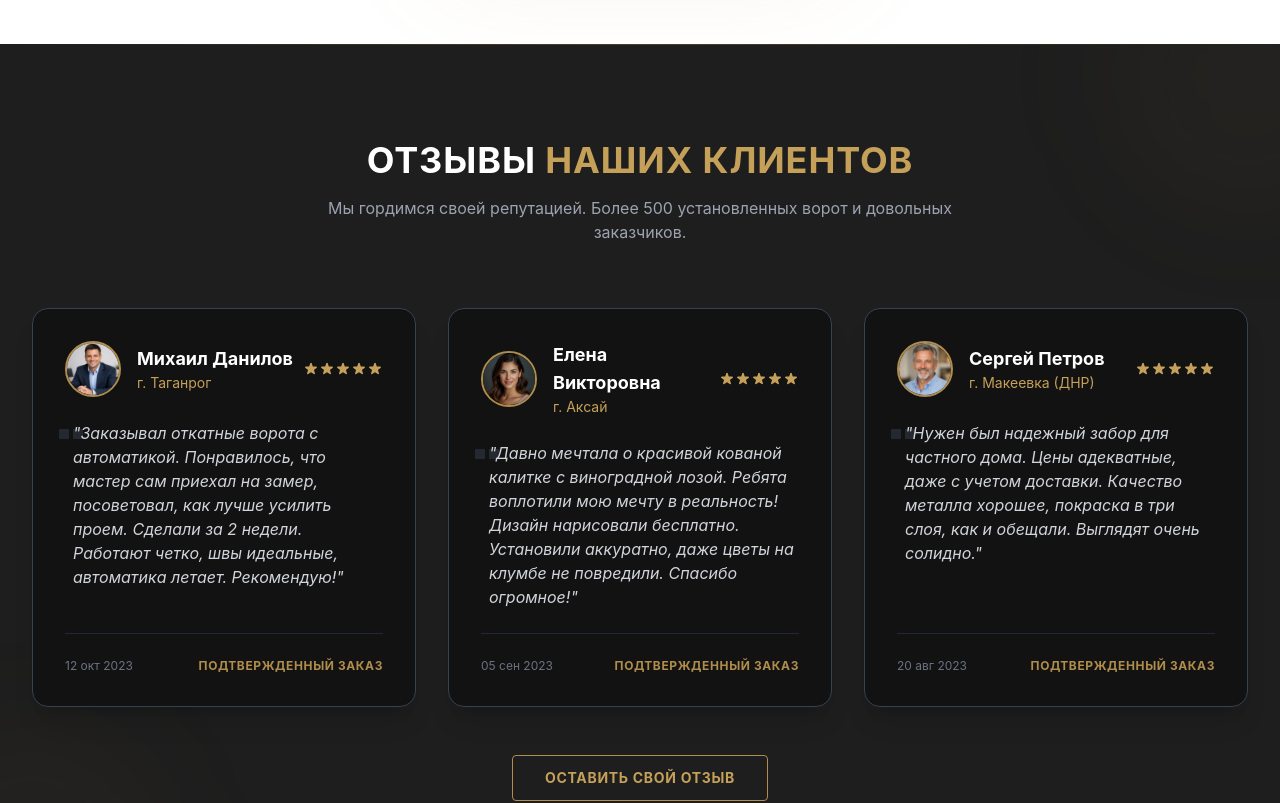
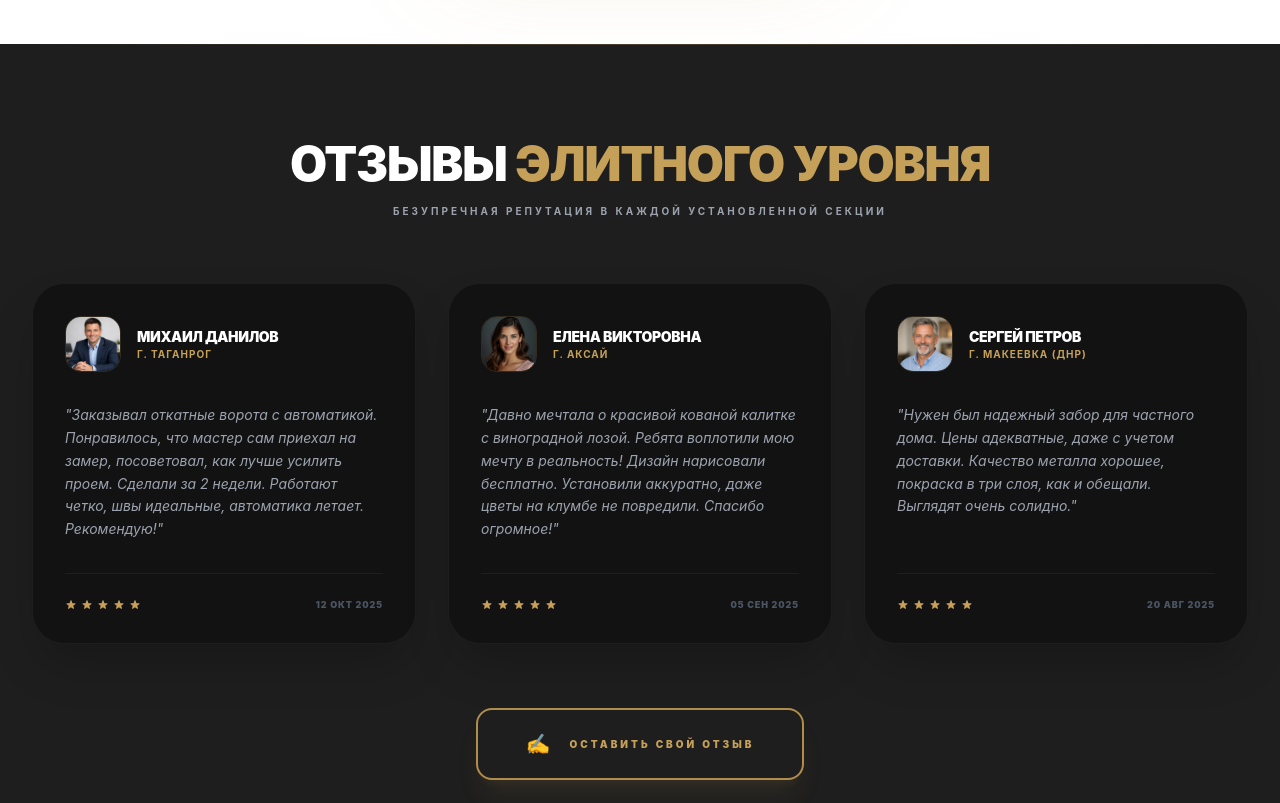
Before and after one commit to ksasha79/KovkaMaster, a React (Vite) app: page / in a window 1280 px wide. Shown: the part 6700-7503 px from the top of the page. Built offline with nearby package versions, Linux system fonts and the light colour scheme.

Commit message:
Update Reviews.tsx

```diff
--- a/components/Reviews.tsx
+++ b/components/Reviews.tsx
@@ -1,4 +1,5 @@
-import React from 'react';
+
+import React, { useState } from 'react';
 
 interface Review {
   id: number;
@@ -10,7 +11,7 @@ interface Review {
   date: string;
 }
 
-const reviews: Review[] = [
+const initialReviews: Review[] = [
   {
     id: 1,
     name: "Михаил Данилов",
@@ -18,7 +19,7 @@ const reviews: Review[] = [
     text: "Заказывал откатные ворота с автоматикой. Понравилось, что мастер сам приехал на замер, посоветовал, как лучше усилить проем. Сделали за 2 недели. Работают четко, швы идеальные, автоматика летает. Рекомендую!",
     avatar: "/images/review1.jpg",
     rating: 5,
-    date: "12 окт 2023"
+    date: "12 окт 2025"
   },
   {
     id: 2,
@@ -27,7 +28,7 @@ const reviews: Review[] = [
     text: "Давно мечтала о красивой кованой калитке с виноградной лозой. Ребята воплотили мою мечту в реальность! Дизайн нарисовали бесплатно. Установили аккуратно, даже цветы на клумбе не повредили. Спасибо огромное!",
     avatar: "/images/review2.jpg",
     rating: 5,
-    date: "05 сен 2023"
+    date: "05 сен 2025"
   },
   {
     id: 3,
@@ -36,80 +37,204 @@ const reviews: Review[] = [
     text: "Нужен был надежный забор для частного дома. Цены адекватные, даже с учетом доставки. Качество металла хорошее, покраска в три слоя, как и обещали. Выглядят очень солидно.",
     avatar: "/images/review3.jpg",
     rating: 5,
-    date: "20 авг 2023"
+    date: "20 авг 2025"
   }
 ];
 
 const Reviews: React.FC = () => {
+  const [isModalOpen, setIsModalOpen] = useState(false);
+  const [rating, setRating] = useState(5);
+  const [hover, setHover] = useState(0);
+  const [isSubmitting, setIsSubmitting] = useState(false);
+  const [isSuccess, setIsSuccess] = useState(false);
+  const [formData, setFormData] = useState({ name: '', location: '', text: '' });
+
+  const handleSubmit = async (e: React.FormEvent) => {
+    e.preventDefault();
+    setIsSubmitting(true);
+
+    // Формируем сообщение для Telegram/Email через существующий API
+    const message = `НОВЫЙ ОТЗЫВ (Рейтинг: ${rating}★)\nОткуда: ${formData.location}\nТекст: ${formData.text}`;
+
+    try {
+      const response = await fetch('/api/contact', {
+        method: 'POST',
+        headers: { 'Content-Type': 'application/json' },
+        body: JSON.stringify({
+          name: formData.name,
+          phone: "ОТЗЫВ",
+          message: message
+        }),
+      });
+
+      if (response.ok) {
+        setIsSuccess(true);
+        setTimeout(() => {
+          setIsModalOpen(false);
+          setIsSuccess(false);
+          setFormData({ name: '', location: '', text: '' });
+          setRating(5);
+        }, 3000);
+      }
+    } catch (error) {
+      console.error("Error submitting review:", error);
+    } finally {
+      setIsSubmitting(false);
+    }
+  };
+
   return (
     <section id="reviews" className="py-24 bg-metal-800 relative overflow-hidden">
-      {/* Decorative Background Elements */}
       <div className="absolute top-0 left-0 w-full h-px bg-gradient-to-r from-transparent via-gold-600/30 to-transparent"></div>
-      <div className="absolute -top-24 -right-24 w-64 h-64 bg-gold-600/5 rounded-full blur-3xl"></div>
-      <div className="absolute -bottom-24 -left-24 w-64 h-64 bg-gold-600/5 rounded-full blur-3xl"></div>
 
       <div className="max-w-7xl mx-auto px-4 sm:px-6 lg:px-8 relative z-10">
         <div className="text-center mb-16">
-          <h2 className="text-3xl md:text-4xl font-bold text-white uppercase tracking-wide">
-            Отзывы <span className="text-gold-500">Наших Клиентов</span>
+          <h2 className="text-3xl md:text-5xl font-black text-white uppercase tracking-tight">
+            ОТЗЫВЫ <span className="text-gold-500">ЭЛИТНОГО УРОВНЯ</span>
           </h2>
-          <p className="mt-4 text-gray-400 max-w-2xl mx-auto">
-            Мы гордимся своей репутацией. Более 500 установленных ворот и довольных заказчиков.
+          <p className="mt-4 text-gray-400 max-w-2xl mx-auto uppercase text-[10px] tracking-[0.3em] font-bold">
+            Безупречная репутация в каждой установленной секции
           </p>
         </div>
 
         <div className="grid grid-cols-1 md:grid-cols-2 lg:grid-cols-3 gap-8">
-          {reviews.map((review) => (
+          {initialReviews.map((review) => (
             <div
               key={review.id}
-              className="bg-metal-900 p-8 rounded-2xl border border-gray-700 hover:border-gold-500/50 transition-all duration-300 transform hover:-translate-y-2 shadow-xl flex flex-col h-full"
+              className="bg-metal-900 p-8 rounded-[2rem] border border-white/5 hover:border-gold-500/30 transition-all duration-500 shadow-2xl flex flex-col h-full group"
             >
-              <div className="flex items-center mb-6">
+              <div className="flex items-center mb-8">
                 <img
                   src={review.avatar}
                   alt={review.name}
-                  className="w-14 h-14 rounded-full object-cover border-2 border-gold-600 mr-4"
+                  className="w-14 h-14 rounded-2xl object-cover border border-gold-600/20 mr-4 group-hover:scale-110 transition-transform"
                   onError={(e) => {
-                    // Если фото в папке нет, создаем стильную заглушку с инициалами
-                    e.currentTarget.src = `https://ui-avatars.com/api/?name=${encodeURIComponent(review.name)}&background=c5a059&color=fff&size=150`;
+                    e.currentTarget.src = `https://ui-avatars.com/api/?name=${encodeURIComponent(review.name)}&background=c5a059&color=fff&size=150&bold=true`;
                   }}
                 />
                 <div>
-                  <h4 className="text-white font-bold text-lg">{review.name}</h4>
-                  <p className="text-gold-500 text-sm">{review.location}</p>
+                  <h4 className="text-white font-black uppercase text-sm tracking-tight">{review.name}</h4>
+                  <p className="text-gold-500 text-[10px] font-bold uppercase tracking-widest">{review.location}</p>
                 </div>
-                <div className="ml-auto flex text-gold-500">
+              </div>
+
+              <div className="relative mb-8 flex-grow">
+                <p className="text-gray-400 text-sm leading-relaxed italic">
+                  "{review.text}"
+                </p>
+              </div>
+
+              <div className="pt-6 border-t border-white/5 flex justify-between items-center">
+                <div className="flex text-gold-500 gap-1">
                    {[...Array(5)].map((_, i) => (
-                     <svg key={i} className={`w-4 h-4 ${i < review.rating ? 'fill-current' : 'text-gray-600'}`} viewBox="0 0 20 20">
+                     <svg key={i} className="w-3 h-3 fill-current" viewBox="0 0 20 20">
                        <path d="M9.049 2.927c.3-.921 1.603-.921 1.902 0l1.07 3.292a1 1 0 00.95.69h3.462c.969 0 1.371 1.24.588 1.81l-2.8 2.034a1 1 0 00-.364 1.118l1.07 3.292c.3.921-.755 1.688-1.54 1.118l-2.8-2.034a1 1 0 00-1.175 0l-2.8 2.034c-.784.57-1.838-.197-1.539-1.118l1.07-3.292a1 1 0 00-.364-1.118L2.98 8.72c-.783-.57-.38-1.81.588-1.81h3.461a1 1 0 00.951-.69l1.07-3.292z" />
                      </svg>
                    ))}
                 </div>
-              </div>
-
-              <div className="relative mb-6 flex-grow">
-                <svg className="absolute -top-2 -left-2 w-8 h-8 text-gray-700 transform -scale-x-100 opacity-50" fill="currentColor" viewBox="0 0 32 32">
-                  <path d="M10 8v8h6v10h-10v-10h4v-8h-4zm14 0v8h6v10h-10v-10h4v-8h-4z"></path>
-                </svg>
-                <p className="text-gray-300 italic relative z-10 pl-2">
-                  "{review.text}"
-                </p>
-              </div>
-
-              <div className="pt-6 border-t border-gray-800 flex justify-between items-center">
-                <span className="text-xs text-gray-500">{review.date}</span>
-                <span className="text-xs font-bold text-gold-600 uppercase tracking-wider">Подтвержденный заказ</span>
+                <span className="text-[9px] font-black text-gray-600 uppercase tracking-widest">{review.date}</span>
               </div>
             </div>
           ))}
         </div>
 
-        <div className="mt-12 text-center">
-           <a href="#contact" className="inline-block px-8 py-3 border border-gold-600 text-gold-500 rounded hover:bg-gold-600 hover:text-white transition-colors font-bold uppercase text-sm tracking-wider">
-             Оставить свой отзыв
-           </a>
+        <div className="mt-16 text-center">
+           <button
+             onClick={() => setIsModalOpen(true)}
+             className="inline-flex items-center gap-4 px-12 py-5 bg-transparent border-2 border-gold-600 text-gold-500 rounded-2xl hover:bg-gold-600 hover:text-metal-900 transition-all font-black uppercase text-[10px] tracking-[0.3em] shadow-xl shadow-gold-600/10 active:scale-95"
+           >
+             <span className="text-xl">✍️</span> Оставить свой отзыв
+           </button>
         </div>
       </div>
+
+      {/* MODAL FORM */}
+      {isModalOpen && (
+        <div className="fixed inset-0 z-[100] flex items-center justify-center p-4">
+          <div
+            className="absolute inset-0 bg-black/90 backdrop-blur-xl animate-in fade-in duration-300"
+            onClick={() => !isSubmitting && setIsModalOpen(false)}
+          ></div>
+
+          <div className="relative w-full max-w-lg bg-metal-900 rounded-[2.5rem] border border-white/10 shadow-[0_0_100px_rgba(197,160,89,0.1)] overflow-hidden animate-in zoom-in-95 duration-300">
+            {isSuccess ? (
+              <div className="p-16 text-center">
+                <div className="w-20 h-20 bg-gold-500 rounded-full flex items-center justify-center mx-auto mb-8 shadow-lg shadow-gold-500/20 animate-bounce">
+                  <svg className="w-10 h-10 text-metal-900" fill="none" viewBox="0 0 24 24" stroke="currentColor">
+                    <path strokeLinecap="round" strokeLinejoin="round" strokeWidth={3} d="M5 13l4 4L19 7" />
+                  </svg>
+                </div>
+                <h3 className="text-2xl font-black text-white uppercase mb-4 tracking-tight">Отзыв принят!</h3>
+                <p className="text-gray-400 text-sm uppercase tracking-widest leading-loose">
+                  Ваше мнение очень важно для <br/> улучшения нашего завода
+                </p>
+              </div>
+            ) : (
+              <form onSubmit={handleSubmit} className="p-10 md:p-12">
+                <div className="flex justify-between items-center mb-8">
+                  <h3 className="text-xl font-black text-white uppercase tracking-tighter">Ваш отзыв</h3>
+                  <button type="button" onClick={() => setIsModalOpen(false)} className="text-gray-500 hover:text-white transition-colors">
+                    <svg className="w-6 h-6" fill="none" viewBox="0 0 24 24" stroke="currentColor"><path strokeLinecap="round" strokeLinejoin="round" strokeWidth={2} d="M6 18L18 6M6 6l12 12" /></svg>
+                  </button>
+                </div>
+
+                <div className="flex justify-center gap-2 mb-10">
+                  {[1, 2, 3, 4, 5].map((star) => (
+                    <button
+                      key={star}
+                      type="button"
+                      className="transition-all duration-200 transform hover:scale-125"
+                      onClick={() => setRating(star)}
+                      onMouseEnter={() => setHover(star)}
+                      onMouseLeave={() => setHover(0)}
+                    >
+                      <svg
+                        className={`w-10 h-10 ${(hover || rating) >= star ? 'text-gold-500' : 'text-gray-800'} fill-current`}
+                        viewBox="0 0 20 20"
+                      >
+                        <path d="M9.049 2.927c.3-.921 1.603-.921 1.902 0l1.07 3.292a1 1 0 00.95.69h3.462c.969 0 1.371 1.24.588 1.81l-2.8 2.034a1 1 0 00-.364 1.118l1.07 3.292c.3.921-.755 1.688-1.54 1.118l-2.8-2.034a1 1 0 00-1.175 0l-2.8 2.034c-.784.57-1.838-.197-1.539-1.118l1.07-3.292a1 1 0 00-.364-1.118L2.98 8.72c-.783-.57-.38-1.81.588-1.81h3.461a1 1 0 00.951-.69l1.07-3.292z" />
+                      </svg>
+                    </button>
+                  ))}
+                </div>
+
+                <div className="space-y-5">
+                  <div className="grid grid-cols-2 gap-4">
+                    <input
+                      required
+                      placeholder="Имя"
+                      className="w-full bg-white/5 border border-white/10 rounded-xl px-5 py-4 text-white text-sm outline-none focus:border-gold-500 transition-all"
+                      value={formData.name}
+                      onChange={e => setFormData({...formData, name: e.target.value})}
+                    />
+                    <input
+                      required
+                      placeholder="Город"
+                      className="w-full bg-white/5 border border-white/10 rounded-xl px-5 py-4 text-white text-sm outline-none focus:border-gold-500 transition-all"
+                      value={formData.location}
+                      onChange={e => setFormData({...formData, location: e.target.value})}
+                    />
+                  </div>
+                  <textarea
+                    required
+                    placeholder="Ваши впечатления от работы с нами..."
+                    className="w-full bg-white/5 border border-white/10 rounded-2xl px-5 py-4 text-white text-sm outline-none focus:border-gold-500 transition-all h-32 resize-none"
+                    value={formData.text}
+                    onChange={e => setFormData({...formData, text: e.target.value})}
+                  />
+                </div>
+
+                <button
+                  disabled={isSubmitting}
+                  className="w-full mt-8 bg-gold-600 hover:bg-gold-500 text-white py-5 rounded-2xl font-black uppercase tracking-[0.3em] text-[10px] transition-all shadow-xl shadow-gold-600/20 active:scale-95 disabled:opacity-50"
+                >
+                  {isSubmitting ? 'ОТПРАВЛЯЕМ...' : 'ОПУБЛИКОВАТЬ ОТЗЫВ'}
+                </button>
+              </form>
+            )}
+          </div>
+        </div>
+      )}
     </section>
   );
 };
```
